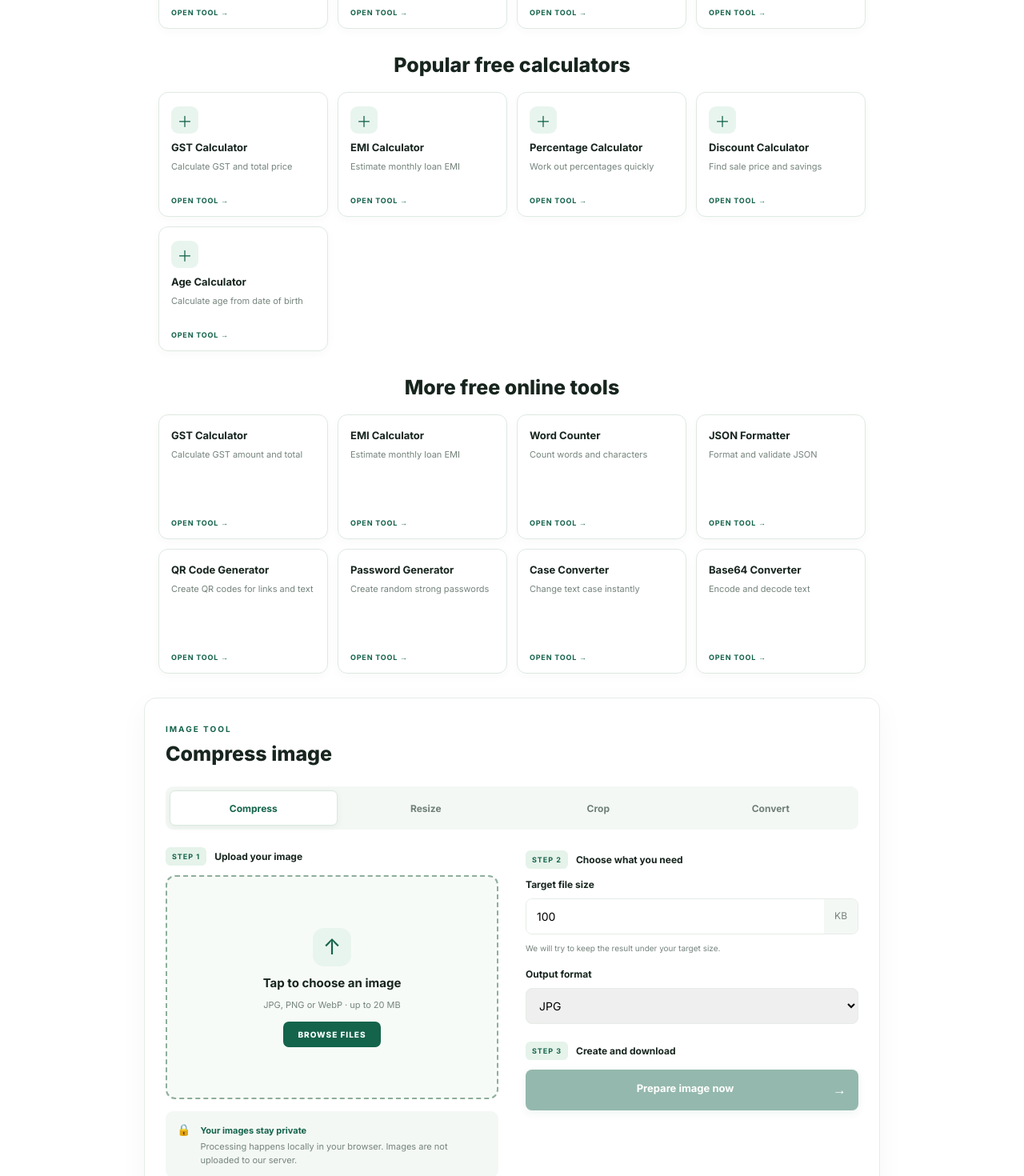
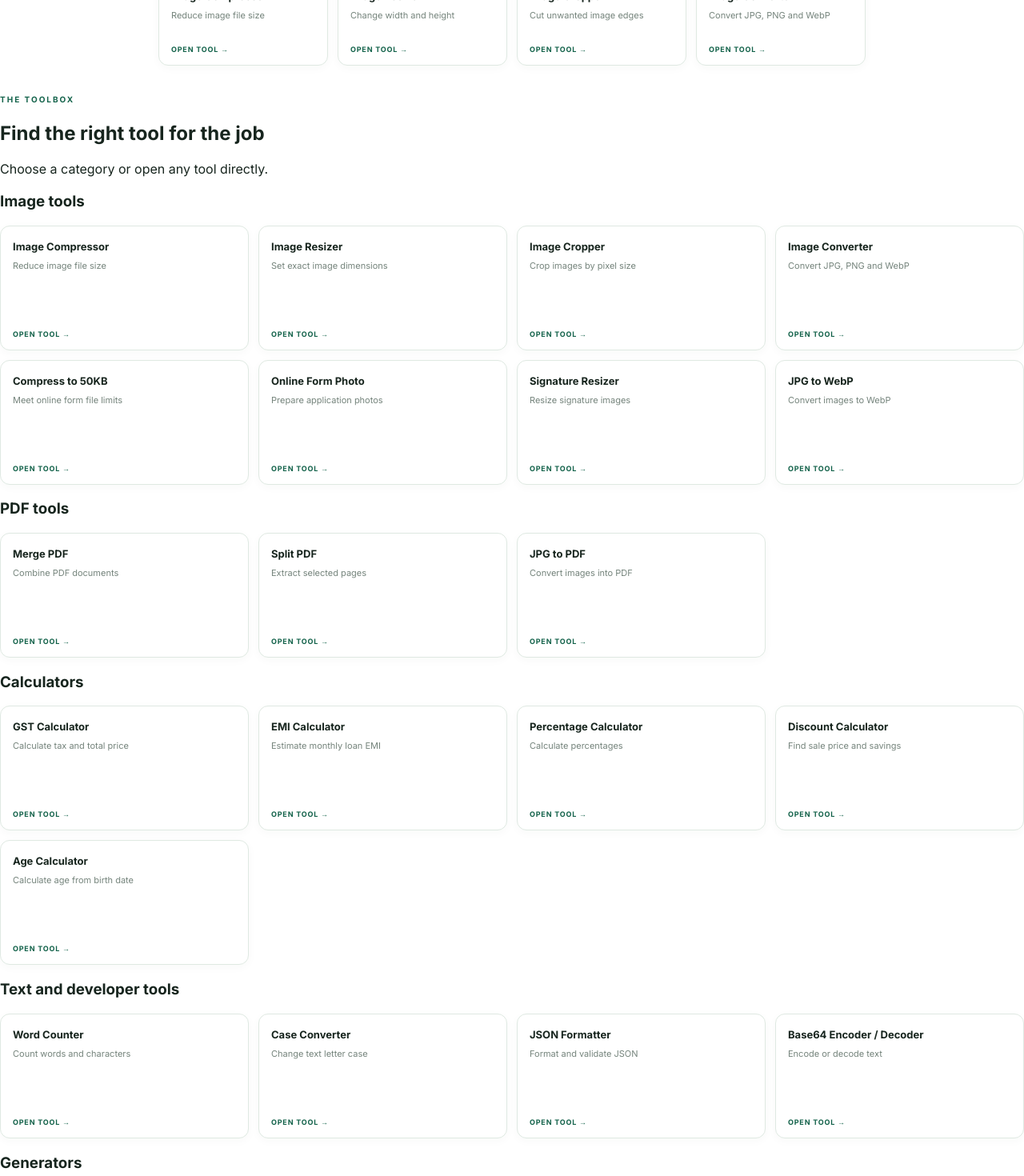
Before and after one commit to ya6331856-cpu/pic-to-spec, a Next.js app: page / in a window 1280 px wide. Shown: the part 460-1930 px from the top of the page at 80% size. Built offline with nearby package versions, Linux system fonts and the light colour scheme.

Commit message:
Redesign homepage with tool search and organized directory

```diff
--- a/app/page.tsx
+++ b/app/page.tsx
@@ -1,6 +1,7 @@
 "use client";
 
 import { useEffect, useRef, useState } from "react";
+import ToolSearch from "@/components/ToolSearch";
 
 type Tool = "compress" | "resize" | "convert" | "crop";
 type Format = "image/jpeg" | "image/png" | "image/webp";
@@ -87,7 +88,7 @@ export default function Home() {
 
   return <main>
     <header className="topbar"><a className="brand" href="/"><span className="mark">P</span>PicToSpec</a><nav><a href="/image-compressor">Compressor</a><a href="/image-resizer">Resizer</a><a href="/image-cropper">Cropper</a><a href="/image-converter">Converter</a></nav><a className="privacy-link" href="/privacy">Privacy</a></header>
-    <section className="hero"><div className="eyebrow">FREE ONLINE IMAGE TOOLS</div><h1>What do you need<br/><em>to do with your image?</em></h1><p>Choose a tool. Upload your image. Download the result.</p></section>
+    <section className="hero"><div className="eyebrow">FREE ONLINE TOOLS · PRIVATE BY DESIGN</div><h1>Get everyday tasks<br/><em>done in seconds.</em></h1><p>Simple, fast tools for images, PDFs, text and calculations. No account needed.</p><ToolSearch /><div className="hero-proof"><span>✓ Free to use</span><span>✓ Works in your browser</span><span>✓ No sign-up</span></div></section>
     <section className="quick-start" aria-label="Image tools">
       <div className="quick-grid">
         <a href="/image-compressor" className="tool-card"><span>↘</span><b>Image Compressor</b><small>Reduce image file size</small><strong>OPEN TOOL →</strong></a>
@@ -96,20 +97,40 @@ export default function Home() {
         <a href="/image-converter" className="tool-card"><span>⇄</span><b>Image Converter</b><small>Convert JPG, PNG and WebP</small><strong>OPEN TOOL →</strong></a>
       </div>
     </section>
-    <section className="quick-start" aria-label="Popular calculators"><h2>Popular free calculators</h2><div className="quick-grid">{[["GST Calculator","Calculate GST and total price","/gst-calculator"],["EMI Calculator","Estimate monthly loan EMI","/emi-calculator"],["Percentage Calculator","Work out percentages quickly","/percentage-calculator"],["Discount Calculator","Find sale price and savings","/discount-calculator"],["Age Calculator","Calculate age from date of birth","/age-calculator"]].map(([name,desc,url])=><a className="tool-card" href={url} key={url}><span>＋</span><b>{name}</b><small>{desc}</small><strong>OPEN TOOL →</strong></a>)}</div></section>
-
-    <section className="quick-start" aria-label="More free tools">
-      <h2>More free online tools</h2>
-      <div className="quick-grid">
-        <a className="tool-card" href="/gst-calculator"><b>GST Calculator</b><small>Calculate GST amount and total</small><strong>OPEN TOOL →</strong></a>
+    <section className="tool-directory" aria-label="All free online tools">
+      <div className="directory-heading"><div><span className="eyebrow">THE TOOLBOX</span><h2>Find the right tool for the job</h2><p>Choose a category or open any tool directly.</p></div></div>
+      <div className="directory-category"><h3>Image tools</h3><div className="quick-grid">
+        <a className="tool-card" href="/image-compressor"><b>Image Compressor</b><small>Reduce image file size</small><strong>OPEN TOOL →</strong></a>
+        <a className="tool-card" href="/image-resizer"><b>Image Resizer</b><small>Set exact image dimensions</small><strong>OPEN TOOL →</strong></a>
+        <a className="tool-card" href="/image-cropper"><b>Image Cropper</b><small>Crop images by pixel size</small><strong>OPEN TOOL →</strong></a>
+        <a className="tool-card" href="/image-converter"><b>Image Converter</b><small>Convert JPG, PNG and WebP</small><strong>OPEN TOOL →</strong></a>
+        <a className="tool-card" href="/compress-image-to-50kb"><b>Compress to 50KB</b><small>Meet online form file limits</small><strong>OPEN TOOL →</strong></a>
+        <a className="tool-card" href="/resize-photo-for-online-form"><b>Online Form Photo</b><small>Prepare application photos</small><strong>OPEN TOOL →</strong></a>
+        <a className="tool-card" href="/signature-resizer"><b>Signature Resizer</b><small>Resize signature images</small><strong>OPEN TOOL →</strong></a>
+        <a className="tool-card" href="/jpg-to-webp"><b>JPG to WebP</b><small>Convert images to WebP</small><strong>OPEN TOOL →</strong></a>
+      </div></div>
+      <div className="directory-category"><h3>PDF tools</h3><div className="quick-grid">
+        <a className="tool-card" href="/pdf-merger"><b>Merge PDF</b><small>Combine PDF documents</small><strong>OPEN TOOL →</strong></a>
+        <a className="tool-card" href="/pdf-splitter"><b>Split PDF</b><small>Extract selected pages</small><strong>OPEN TOOL →</strong></a>
+        <a className="tool-card" href="/jpg-to-pdf"><b>JPG to PDF</b><small>Convert images into PDF</small><strong>OPEN TOOL →</strong></a>
+      </div></div>
+      <div className="directory-category"><h3>Calculators</h3><div className="quick-grid">
+        <a className="tool-card" href="/gst-calculator"><b>GST Calculator</b><small>Calculate tax and total price</small><strong>OPEN TOOL →</strong></a>
         <a className="tool-card" href="/emi-calculator"><b>EMI Calculator</b><small>Estimate monthly loan EMI</small><strong>OPEN TOOL →</strong></a>
+        <a className="tool-card" href="/percentage-calculator"><b>Percentage Calculator</b><small>Calculate percentages</small><strong>OPEN TOOL →</strong></a>
+        <a className="tool-card" href="/discount-calculator"><b>Discount Calculator</b><small>Find sale price and savings</small><strong>OPEN TOOL →</strong></a>
+        <a className="tool-card" href="/age-calculator"><b>Age Calculator</b><small>Calculate age from birth date</small><strong>OPEN TOOL →</strong></a>
+      </div></div>
+      <div className="directory-category"><h3>Text and developer tools</h3><div className="quick-grid">
         <a className="tool-card" href="/word-counter"><b>Word Counter</b><small>Count words and characters</small><strong>OPEN TOOL →</strong></a>
+        <a className="tool-card" href="/case-converter"><b>Case Converter</b><small>Change text letter case</small><strong>OPEN TOOL →</strong></a>
         <a className="tool-card" href="/json-formatter"><b>JSON Formatter</b><small>Format and validate JSON</small><strong>OPEN TOOL →</strong></a>
-        <a className="tool-card" href="/qr-code-generator"><b>QR Code Generator</b><small>Create QR codes for links and text</small><strong>OPEN TOOL →</strong></a>
+        <a className="tool-card" href="/base64-encoder-decoder"><b>Base64 Encoder / Decoder</b><small>Encode or decode text</small><strong>OPEN TOOL →</strong></a>
+      </div></div>
+      <div className="directory-category"><h3>Generators</h3><div className="quick-grid">
         <a className="tool-card" href="/password-generator"><b>Password Generator</b><small>Create random strong passwords</small><strong>OPEN TOOL →</strong></a>
-        <a className="tool-card" href="/case-converter"><b>Case Converter</b><small>Change text case instantly</small><strong>OPEN TOOL →</strong></a>
-        <a className="tool-card" href="/base64-encoder-decoder"><b>Base64 Converter</b><small>Encode and decode text</small><strong>OPEN TOOL →</strong></a>
-      </div>
+        <a className="tool-card" href="/qr-code-generator"><b>QR Code Generator</b><small>Create QR codes for text and links</small><strong>OPEN TOOL →</strong></a>
+      </div></div>
     </section>
     <section className="workspace" id="tools"><div className="workspace-head"><div><small id="tool-name">IMAGE TOOL</small><h2>{tool === "compress" ? "Compress image" : tool === "resize" ? "Resize image" : tool === "crop" ? "Crop image" : "Convert image"}</h2></div></div>
       <div className="tabs">{(["compress","resize","crop","convert"] as Tool[]).map(t => <button key={t} className={tool === t ? "active" : ""} onClick={() => {setTool(t);setError("");setResult(null);}}>{t === "compress" ? "Compress" : t === "resize" ? "Resize" : t === "crop" ? "Crop" : "Convert"}</button>)}</div>
```
